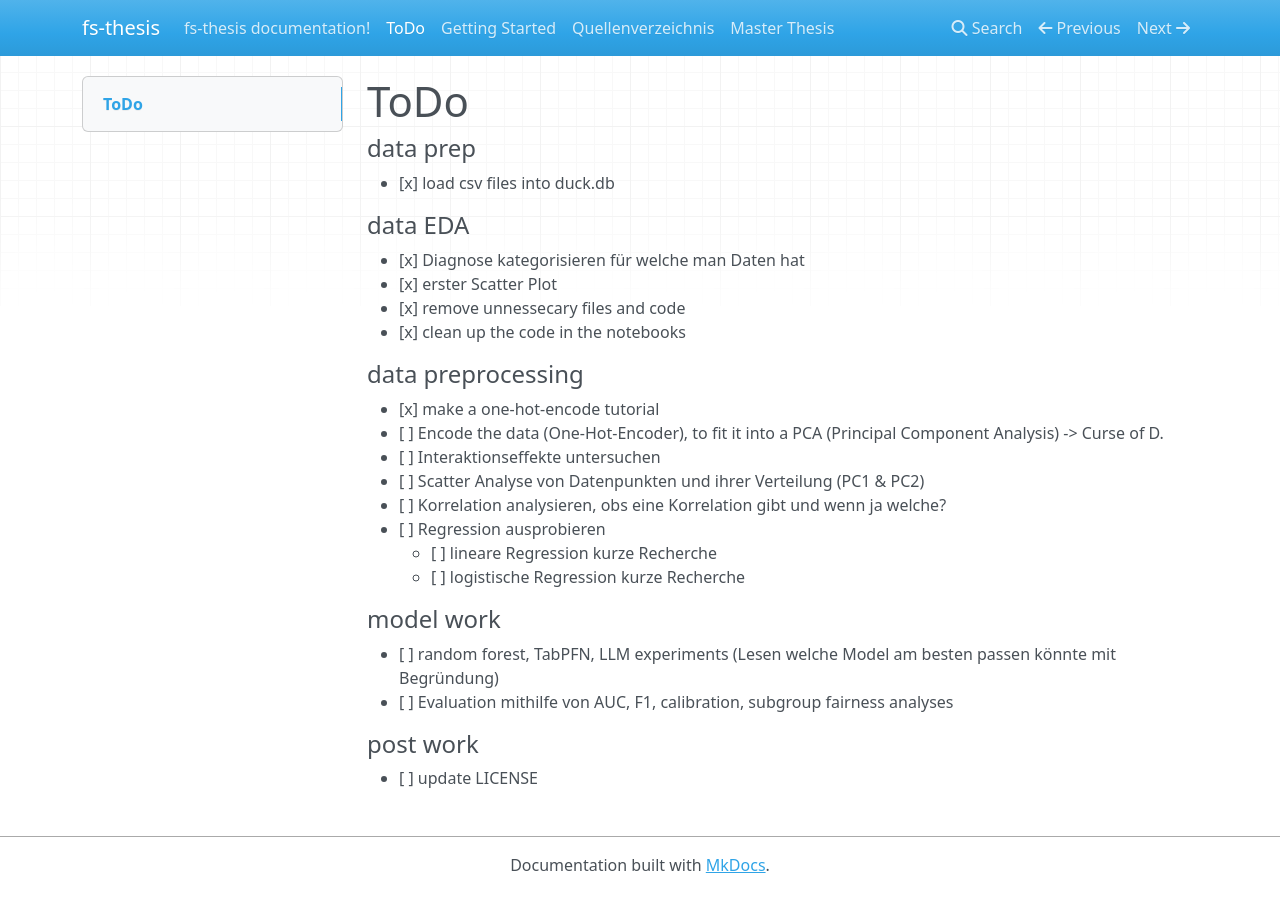
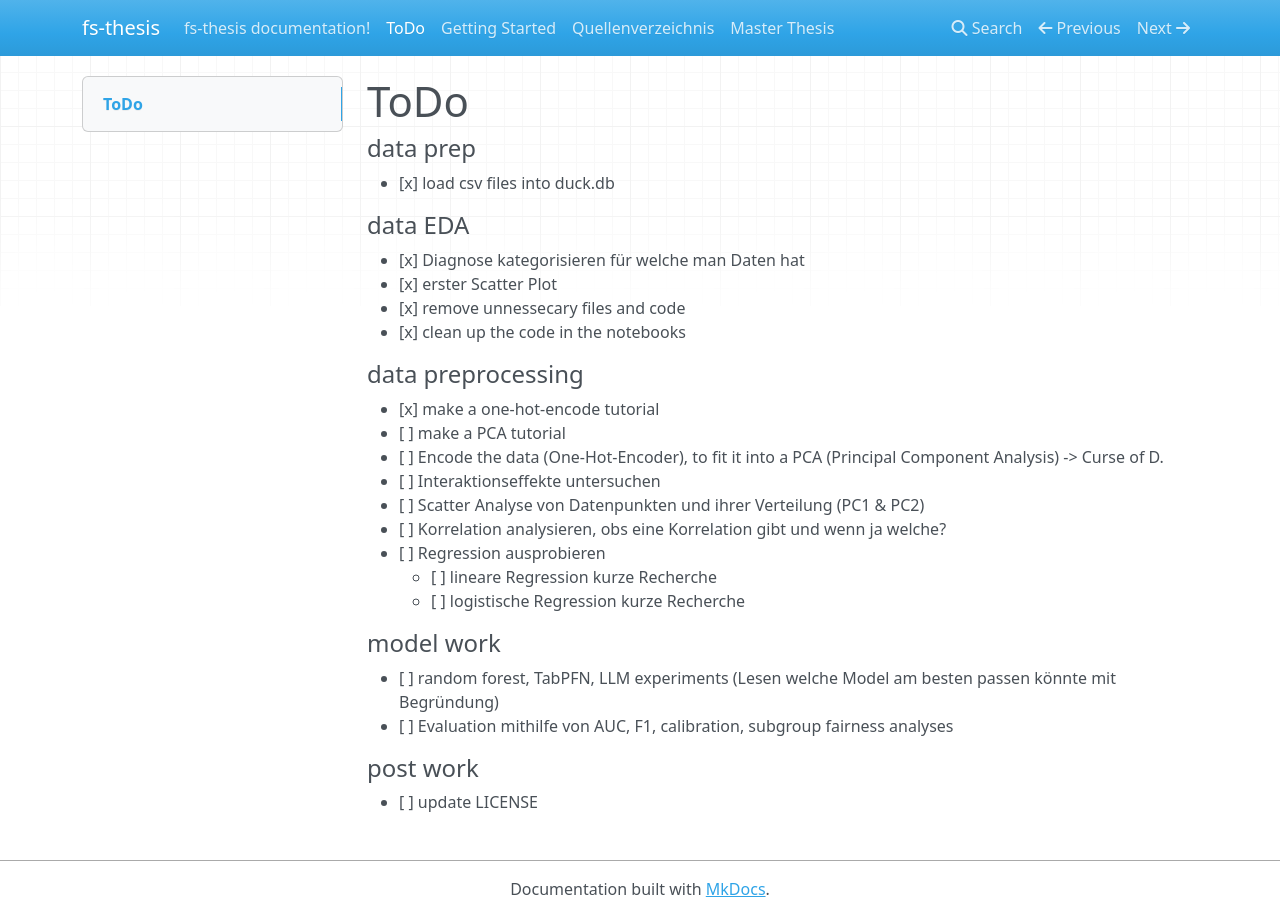
Before and after one commit to ayk-404/fs-thesis, an MkDocs documentation site: the page built from docs/docs/ToDo.md, in a window 1280 px wide. Built offline with MkDocs 1.6.1, drawn with Linux system fonts in a browser that asks for light colours; nearby versions of some CDN libraries.

Commit message:
update todo

```diff
--- a/docs/docs/ToDo.md
+++ b/docs/docs/ToDo.md
@@ -8,6 +8,7 @@
 - [x] clean up the code in the notebooks
 #### data preprocessing
 - [x] make a one-hot-encode tutorial
+- [ ] make a PCA tutorial
 - [ ] Encode the data (One-Hot-Encoder), to fit it into a PCA (Principal Component Analysis) -> Curse of D.
 - [ ] Interaktionseffekte untersuchen
 - [ ] Scatter Analyse von Datenpunkten und ihrer Verteilung (PC1 & PC2)
```
